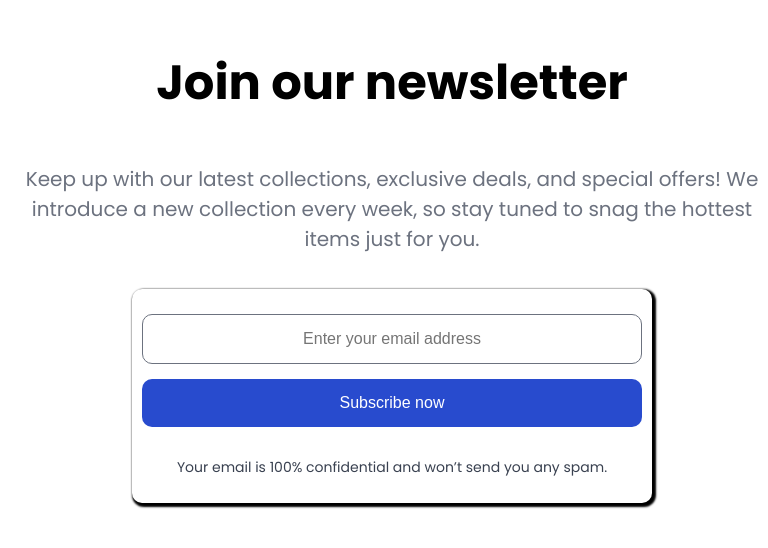
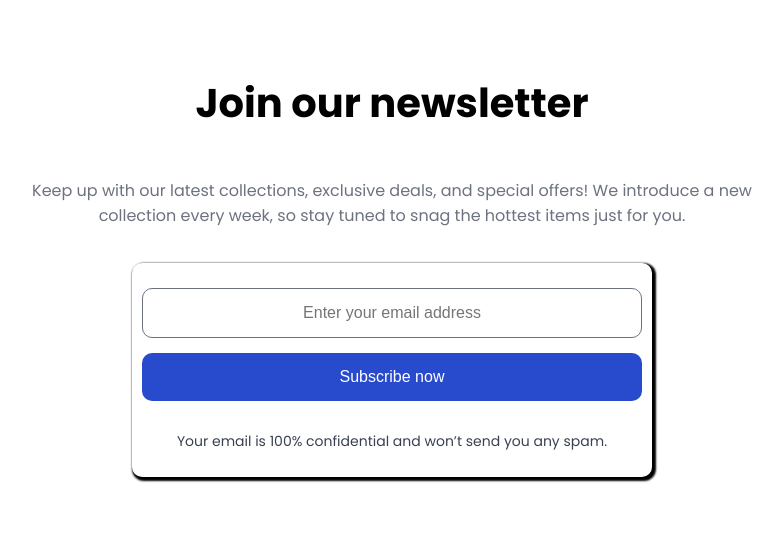
Before and after one commit to DyLan1401/newLetter, a plain HTML site: page index.html in a window 768 px wide. Shown: the part 156-704 px from the top of the page. Drawn offline with Linux system fonts and the light colour scheme.

Commit message:
the second

```diff
--- a/index.html
+++ b/index.html
@@ -23,26 +23,12 @@
     }
 
     .letter {
-
         width: 800px;
         height: 100%;
         display: flex;
         flex-direction: column;
         justify-content: center;
         align-items: center;
-    }
-
-    .title {
-        font-weight: bold;
-        font-size: 3rem;
-    }
-
-    .des {
-        display: flex;
-        justify-items: start;
-        text-align: center;
-        color: #6C727F;
-        font-size: 1.25rem;
     }
 
     .letter-f {
@@ -86,6 +72,38 @@
         color: #394150;
         font-size: 0.875rem;
     }
+
+    .title {
+        font-weight: bold;
+        font-size: 3rem;
+    }
+
+    .des {
+        display: flex;
+        justify-items: start;
+        text-align: center;
+        color: #6C727F;
+        font-size: 1rem;
+    }
+
+
+    @media (min-width: 768px) and (max-width: 1024px) {
+
+        .title {
+            font-weight: bold;
+            font-size: 2.5rem;
+        }
+
+        .des {
+            display: flex;
+            justify-items: start;
+            text-align: center;
+            color: #6C727F;
+            font-size: 1rem;
+        }
+
+
+    }
 </style>
 
 <body>
```
